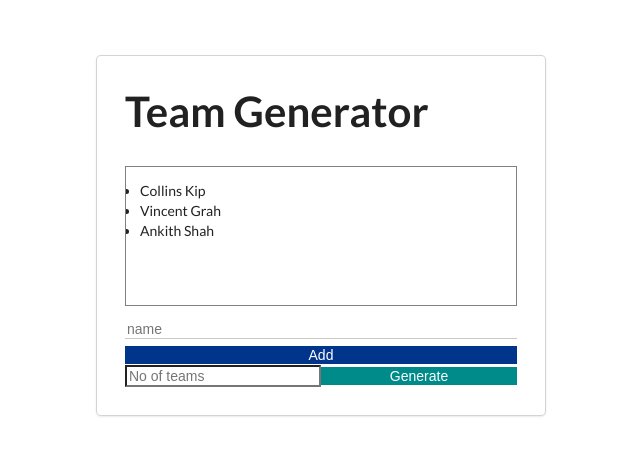
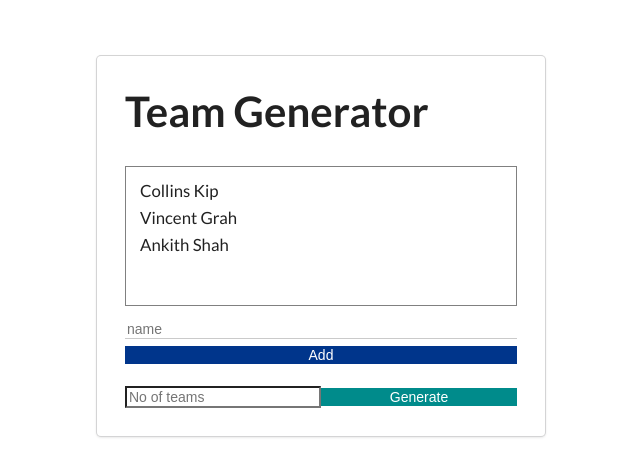
Before and after one commit to Ckm54/teams, an Angular app: page / in a window 1280 px wide. Shown: the top 476 px of the page, without its empty margins (319-959 px from the left). Built offline with nearby package versions, Linux system fonts and the light colour scheme.

Commit message:
add styling to list items

```diff
--- a/src/app/app.component.css
+++ b/src/app/app.component.css
@@ -30,6 +30,9 @@
     background-color: rgb(0, 53, 139);
     margin-top: 0.5rem;
 }
+.generate-team-container {
+    margin-top: 1.5rem;
+}
 .generate-team-container button {
     width: 50%;
     background-color: darkcyan;
@@ -46,3 +49,8 @@
 .error-msg {
     color: red;
 }
+li {
+    list-style: none;
+    font-size: 1.2rem;
+    margin-bottom: 0.5rem;
+}
```
